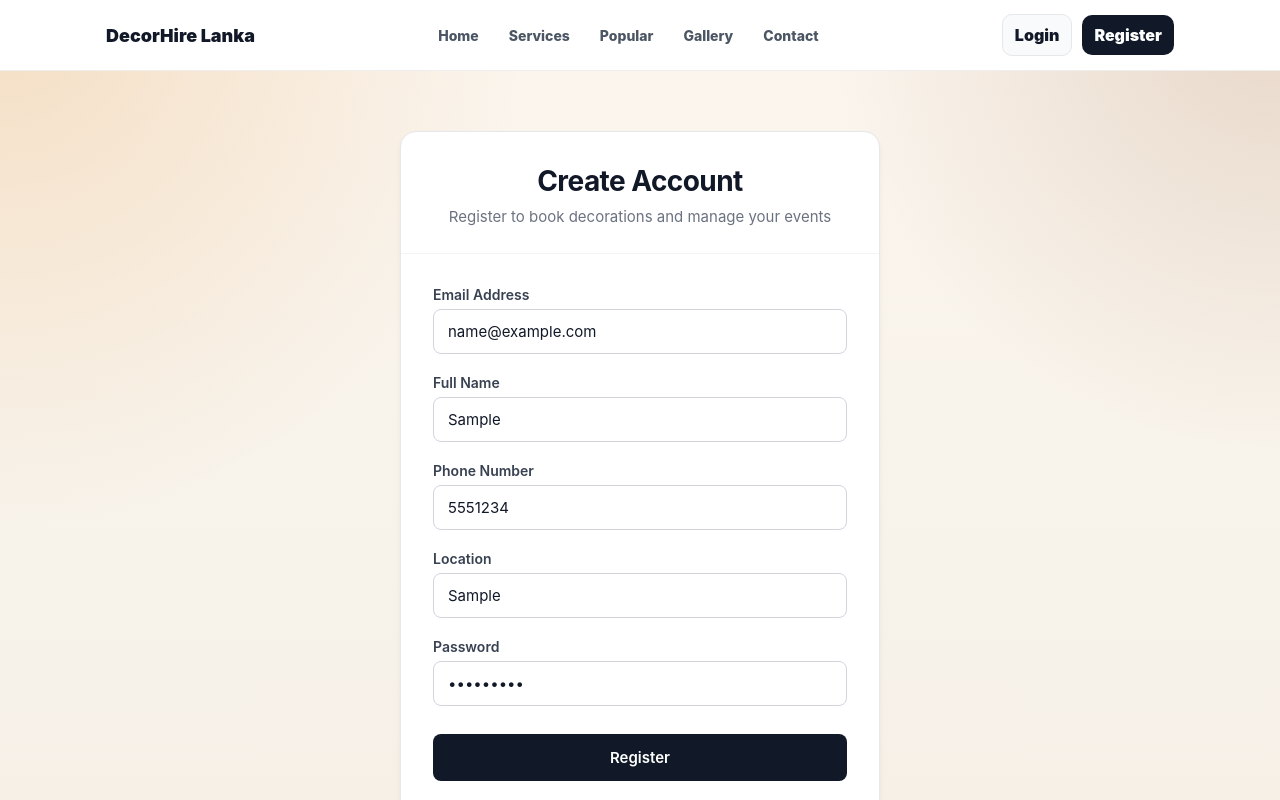
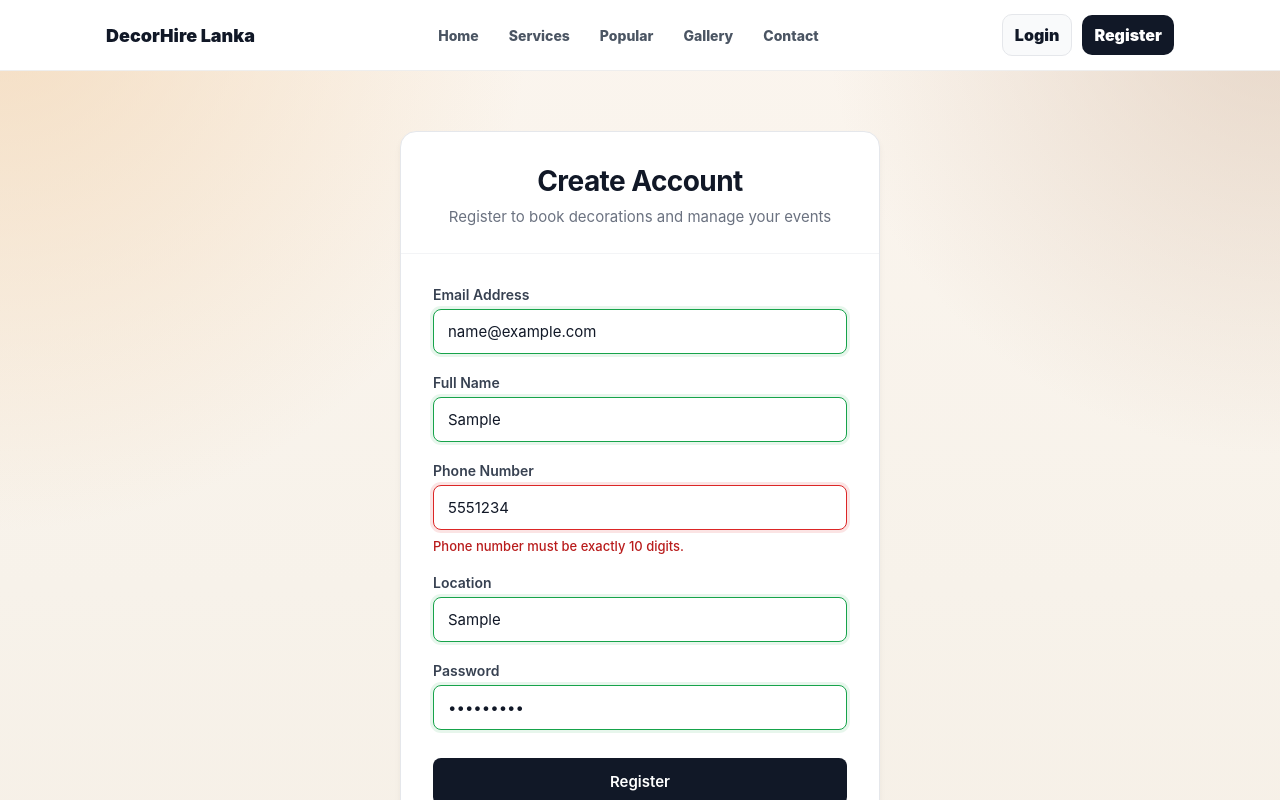
Before and after one commit to RavinduThathsara/DecorHireLanka, a React (Vite) app in the folder frontend/: page /register in a window 1280 px wide. Both pictures are taken after typing "name@example.com", "Sample", "5551234", "Sample", "Sample123" into the empty fields and a click on the button "Register". Shown: the top 800 px of the page. Built offline with nearby package versions, Linux system fonts and the light colour scheme; no server answers.

Commit message:
Implement form validation and error handling in registration component; enhance user feedback for input fields

```diff
--- a/frontend/src/pages/Register.jsx
+++ b/frontend/src/pages/Register.jsx
@@ -19,9 +19,102 @@ export default function Register() {
   const [loading, setLoading] = useState(false);
   const [error, setError] = useState("");
   const [success, setSuccess] = useState("");
+  const [errors, setErrors] = useState({});
+  const [touched, setTouched] = useState({});
+
+  const validateField = (name, value) => {
+    const trimmed = value.trim();
+
+    switch (name) {
+      case "email": {
+        if (!trimmed) return "Email is required.";
+        if (!/^[^\s@]+@[^\s@]+\.[^\s@]+$/.test(trimmed)) return "Enter a valid email address.";
+        return "";
+      }
+      case "username": {
+        if (!trimmed) return "Full name is required.";
+        if (trimmed.length < 3) return "Full name must be at least 3 characters.";
+        if (!/^[A-Za-z]+(?: [A-Za-z]+)*$/.test(trimmed)) return "Full name can contain alphabets only.";
+        return "";
+      }
+      case "phone": {
+        if (!trimmed) return "Phone number is required.";
+        if (!/^\+?[\d\s()-]+$/.test(trimmed)) {
+          return "Phone number can contain digits, spaces, and + - ( ) only.";
+        }
+        const plusCount = (trimmed.match(/\+/g) || []).length;
+        if (plusCount > 1 || (plusCount === 1 && !trimmed.startsWith("+"))) {
+          return "Enter a valid phone number.";
+        }
+        const digits = trimmed.replace(/\D/g, "");
+        const localDigits = digits.startsWith("94") && digits.length === 11 ? `0${digits.slice(2)}` : digits;
+        const validPrefixes = ["070", "071", "072", "074", "075", "076", "077", "078"];
+
+        if (localDigits.length !== 10) {
+          return "Phone number must be exactly 10 digits.";
+        }
+
+        if (!validPrefixes.some((prefix) => localDigits.startsWith(prefix))) {
+          return "Phone number start digits are invalid.";
+        }
+
+        return "";
+      }
+      case "location": {
+        if (!trimmed) return "Location is required.";
+        if (trimmed.length < 2) return "Location must be at least 2 characters.";
+        return "";
+      }
+      case "password": {
+        if (!value) return "Password is required.";
+        if (value.length < 6) return "Password must be at least 6 characters.";
+        if (!/[A-Za-z]/.test(value) || !/\d/.test(value)) return "Password must include letters and numbers.";
+        return "";
+      }
+      default:
+        return "";
+    }
+  };
+
+  const validateForm = (values) => {
+    const nextErrors = {};
+
+    Object.keys(values).forEach((field) => {
+      const fieldError = validateField(field, values[field]);
+      if (fieldError) nextErrors[field] = fieldError;
+    });
+
+    return nextErrors;
+  };
 
   const onChange = (e) => {
-    setForm((p) => ({ ...p, [e.target.name]: e.target.value }));
+    const { name, value } = e.target;
+    setForm((p) => ({ ...p, [name]: value }));
+
+    if (touched[name]) {
+      const fieldError = validateField(name, value);
+      setErrors((p) => ({ ...p, [name]: fieldError }));
+    }
+  };
+
+  const onBlur = (e) => {
+    const { name, value } = e.target;
+    setTouched((p) => ({ ...p, [name]: true }));
+    const fieldError = validateField(name, value);
+    setErrors((p) => ({ ...p, [name]: fieldError }));
+  };
+
+  const sanitizeForm = (values) => ({
+    ...values,
+    email: values.email.trim().toLowerCase(),
+    username: values.username.trim(),
+    phone: values.phone.trim(),
+    location: values.location.trim(),
+  });
+
+  const getInputStyle = (name) => {
+    if (!touched[name]) return input;
+    return errors[name] ? { ...input, ...inputError } : { ...input, ...inputValid };
   };
 
   const onSubmit = async (e) => {
@@ -29,10 +122,25 @@ export default function Register() {
     setError("");
     setSuccess("");
 
+    const allTouched = Object.keys(form).reduce((acc, key) => {
+      acc[key] = true;
+      return acc;
+    }, {});
+    setTouched(allTouched);
+
+    const nextErrors = validateForm(form);
+    setErrors(nextErrors);
+    if (Object.keys(nextErrors).length > 0) {
+      setError("Please fix the highlighted fields and try again.");
+      return;
+    }
+
+    const cleanedForm = sanitizeForm(form);
+
     try {
       setLoading(true);
 
-      const res = await api.post("/api/customers/register", form);
+      const res = await api.post("/api/customers/register", cleanedForm);
 
       // ✅ set AuthContext + localStorage
       loginCustomer({ token: res.data.token, customer: res.data.customer });
@@ -58,67 +166,81 @@ export default function Register() {
           <div style={inputGroup}>
             <label style={label}>Email Address</label>
             <input
-              style={input}
+              style={getInputStyle("email")}
               name="email"
               type="email"
               placeholder="your.email@example.com"
               value={form.email}
               onChange={onChange}
+              onBlur={onBlur}
               required
             />
+            {touched.email && errors.email && <span style={fieldError}>{errors.email}</span>}
           </div>
 
           <div style={inputGroup}>
             <label style={label}>Full Name</label>
             <input
-              style={input}
+              style={getInputStyle("username")}
               name="username"
               type="text"
               placeholder="John Doe"
               value={form.username}
               onChange={onChange}
+              onBlur={onBlur}
+              pattern="[A-Za-z]+( [A-Za-z]+)*"
+              title="Full name can contain alphabets only"
               required
             />
+            {touched.username && errors.username && <span style={fieldError}>{errors.username}</span>}
           </div>
 
           <div style={inputGroup}>
             <label style={label}>Phone Number</label>
             <input
-              style={input}
+              style={getInputStyle("phone")}
               name="phone"
               type="tel"
               placeholder="+94 71 234 5678"
               value={form.phone}
               onChange={onChange}
+              onBlur={onBlur}
+              pattern="\+?[0-9()\-\s]{10,20}"
+              title="Use a valid Sri Lankan mobile number with 10 digits starting 070, 071, 072, 074, 075, 076, 077, or 078"
               required
             />
+            {touched.phone && errors.phone && <span style={fieldError}>{errors.phone}</span>}
           </div>
 
           <div style={inputGroup}>
             <label style={label}>Location</label>
             <input
-              style={input}
+              style={getInputStyle("location")}
               name="location"
               type="text"
               placeholder="Colombo, Sri Lanka"
               value={form.location}
               onChange={onChange}
+              onBlur={onBlur}
               required
             />
+            {touched.location && errors.location && <span style={fieldError}>{errors.location}</span>}
           </div>
 
           <div style={inputGroup}>
             <label style={label}>Password</label>
             <input
-              style={input}
+              style={getInputStyle("password")}
               name="password"
               type="password"
               placeholder="Minimum 6 characters"
               value={form.password}
               onChange={onChange}
+              onBlur={onBlur}
               required
               minLength={6}
             />
+            {touched.password && errors.password && <span style={fieldError}>{errors.password}</span>}
           </div>
 
           <button style={btn} disabled={loading}>
@@ -216,6 +338,23 @@ const input = {
   transition: "border-color 0.2s, box-shadow 0.2s",
 };
 
+const inputError = {
+  border: "1px solid #dc2626",
+  boxShadow: "0 0 0 3px rgba(220, 38, 38, 0.12)",
+};
+
+const inputValid = {
+  border: "1px solid #16a34a",
+  boxShadow: "0 0 0 3px rgba(22, 163, 74, 0.1)",
+};
+
+const fieldError = {
+  marginTop: 2,
+  fontSize: 13,
+  color: "#b91c1c",
+  fontWeight: 500,
+};
+
 const btn = {
   padding: "14px 16px",
   borderRadius: 8,
```
